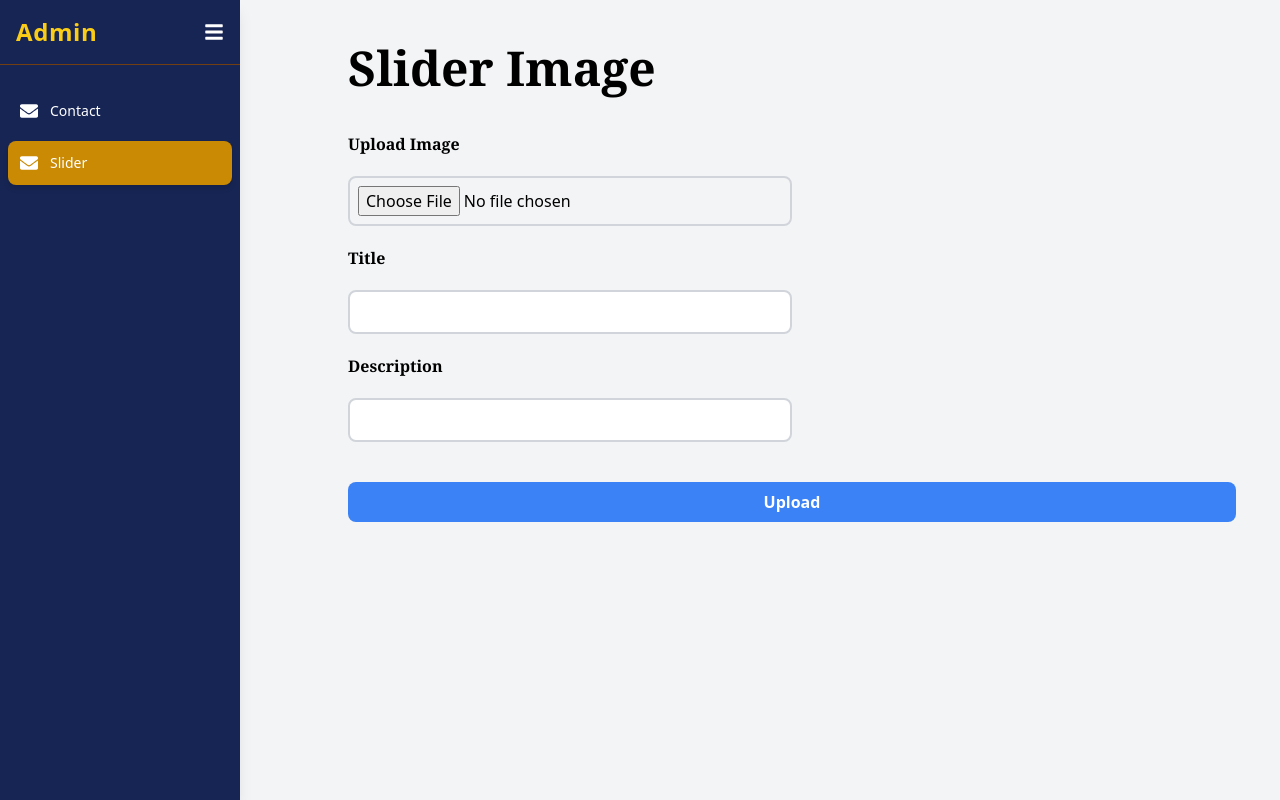
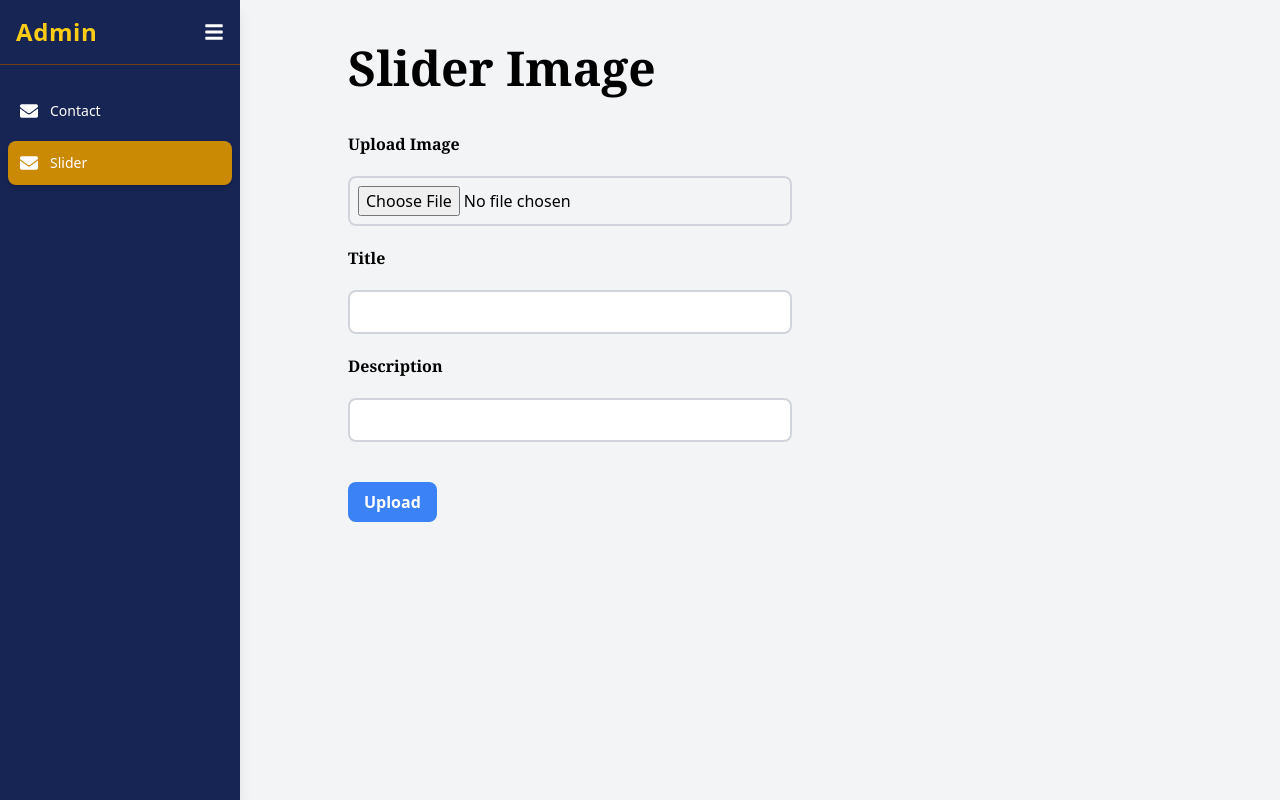
Before and after one commit to adityasinghchouhan1/Eventplanner-, a React (Vite) app in the folder Admin/: page /dashboard/slider in a window 1280 px wide. Built offline with nearby package versions, Linux system fonts and the light colour scheme.

Commit message:
now slider data successfully store in data base

```diff
--- a/Admin/src/Components/SliderImgUpload.jsx
+++ b/Admin/src/Components/SliderImgUpload.jsx
@@ -46,7 +46,7 @@ const SliderImgUpload = () => {
       <div className='p-5 '>
         <h1 className='text-5xl font-serif font-semibold'>Slider Image</h1>
 
-        <div className='flex flex-col justify-center gap-5 mt-10'>
+        <div className='flex flex-col justify-center items-start gap-5 mt-10'>
             <label className='font-serif font-semibold'>Upload Image</label>
             <input
               type='file'
@@ -67,7 +67,7 @@ const SliderImgUpload = () => {
                 onChange={handleChange}
                 className='border-2 border-gray-300 rounded-lg p-2 w-1/2'/>
 
-                <button onClick={OnSubmitData} className='bg-blue-500 text-white font-semibold py-2 px-4 rounded-lg mt-5'>
+                <button onClick={OnSubmitData} className='bg-blue-500 flex justify-center text-white font-semibold py-2 px-4 rounded-lg mt-5'>
                   Upload </button>
         </div>
       </div>
```
